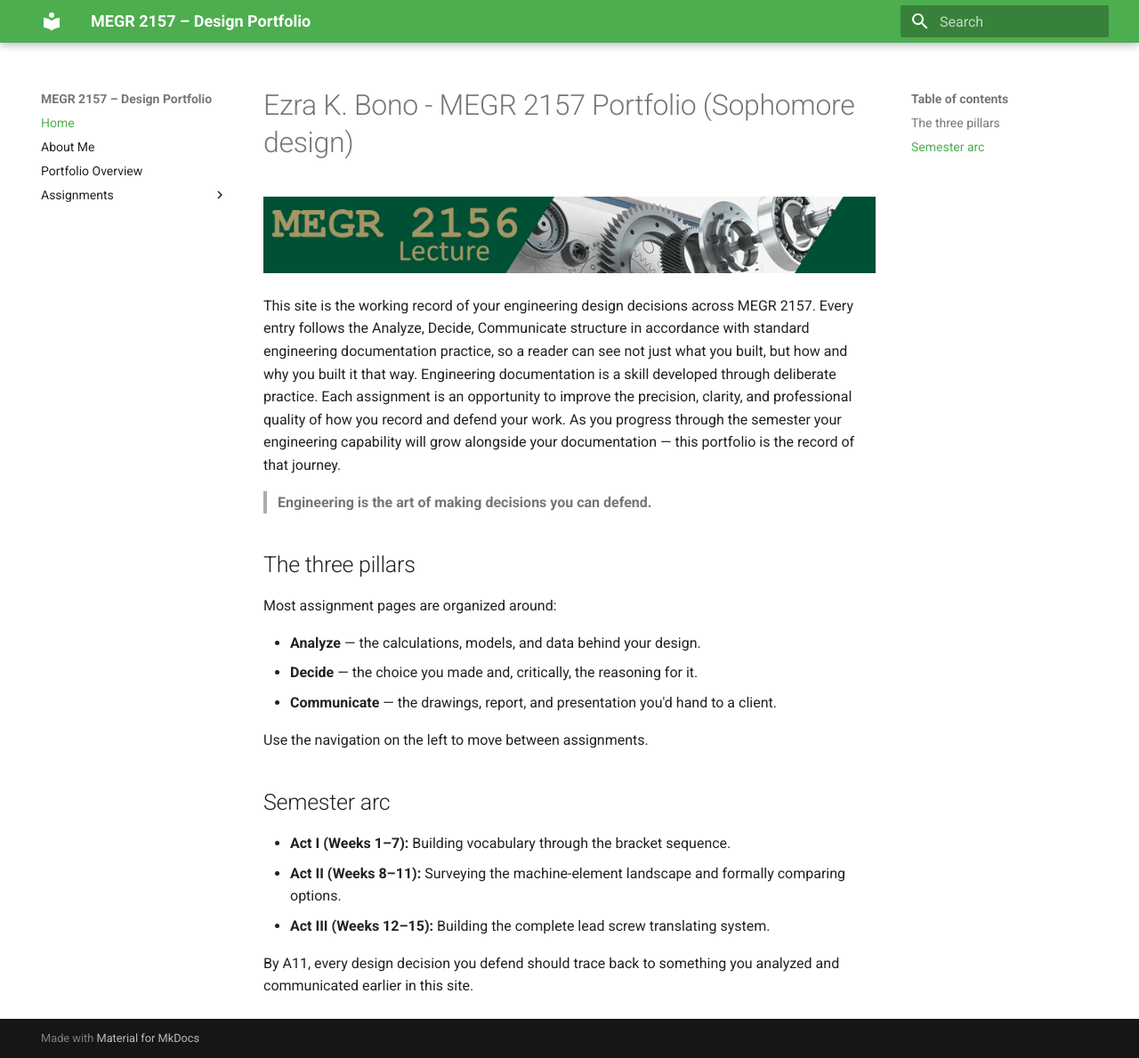
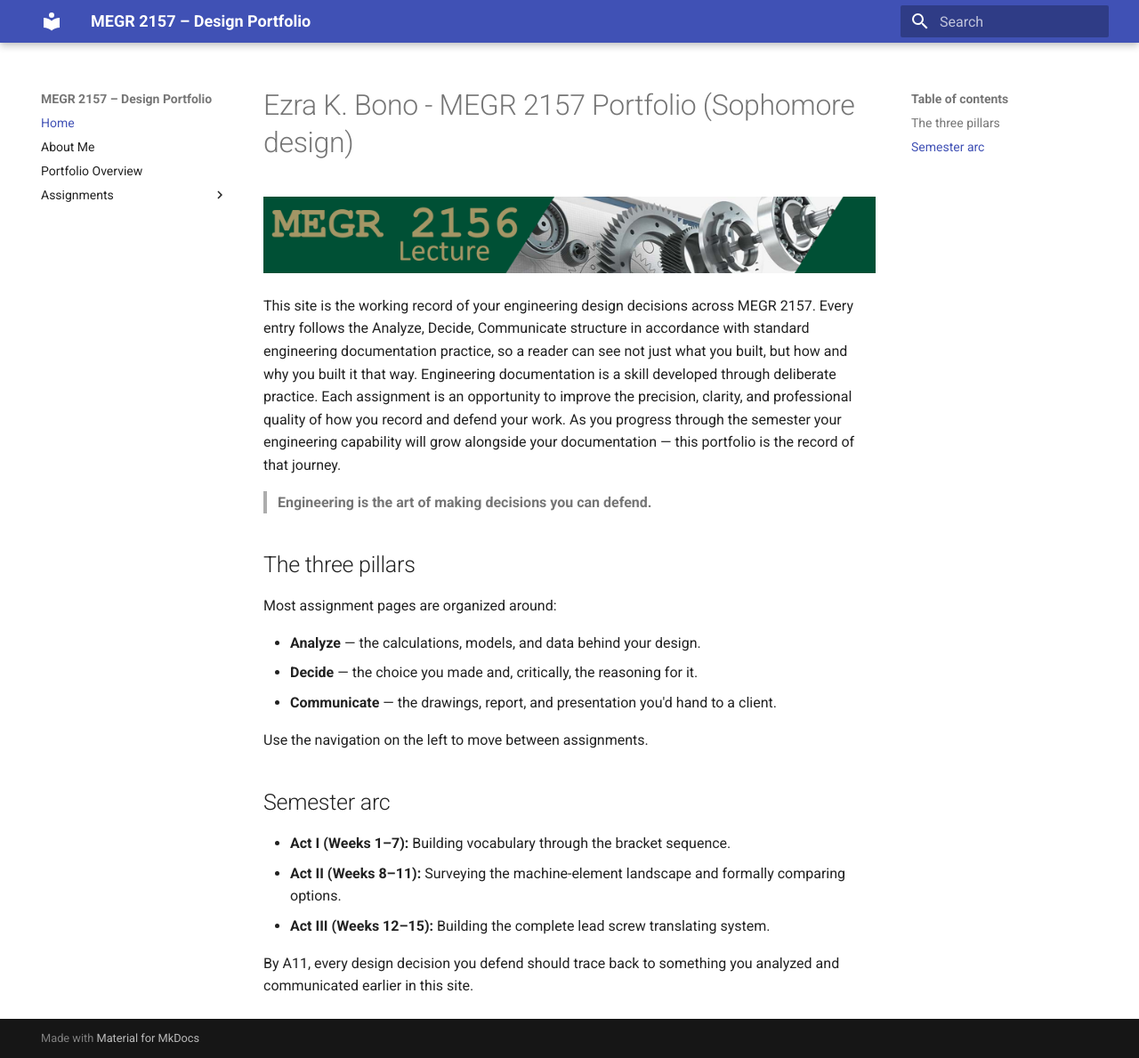
Before and after one commit to NumberOneZoomer/design-projects-portfolio-megr2157, an MkDocs documentation site: the page built from docs/index.md, in a window 1280 px wide and 1189 px high. Shown: the whole window at 89% size. Built offline with MkDocs 1.6.1 and Material for MkDocs 9.7.7, drawn with Linux system fonts in a browser that asks for light colours.

Commit message:
Change theme primary color and add extra CSS
Updated primary color in theme and added extra CSS.

```diff
--- a/mkdocs.yml
+++ b/mkdocs.yml
@@ -4,10 +4,12 @@ site_description: Design portfolio documentation, built with the Analyze / Decid
 theme:
   name: material
   palette:
-    primary: green
+    primary: uncc green
   features:
     - navigation.instant
     - navigation.tracking
+  extra_css:
+  - stylesheets/extra.css
 
 nav:
   - Home: index.md
```
